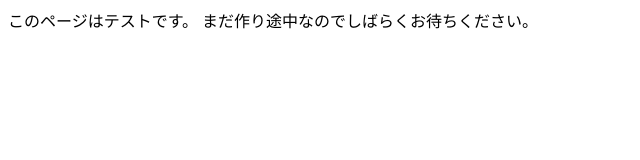
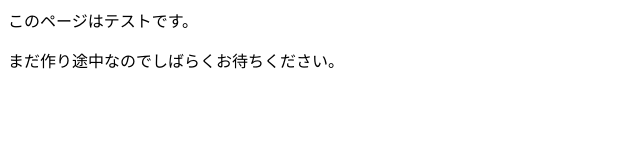
Before and after one commit to vnextsoft/vnextsoft, a plain HTML site: page index.html in a window 1280 px wide. Shown: the whole page, without its empty margins (0-640 px from the left). Drawn offline with Linux system fonts and the light colour scheme.

Commit message:
Update index.html

```diff
--- a/index.html
+++ b/index.html
@@ -4,8 +4,7 @@
 <title>vnextsoft</title>
 </head>
 <body>
-このページはテストです。
-まだ作り途中なのでしばらくお待ちください。
+このページはテストです。</p>まだ作り途中なのでしばらくお待ちください。
 
 </body>
 </html>
```
